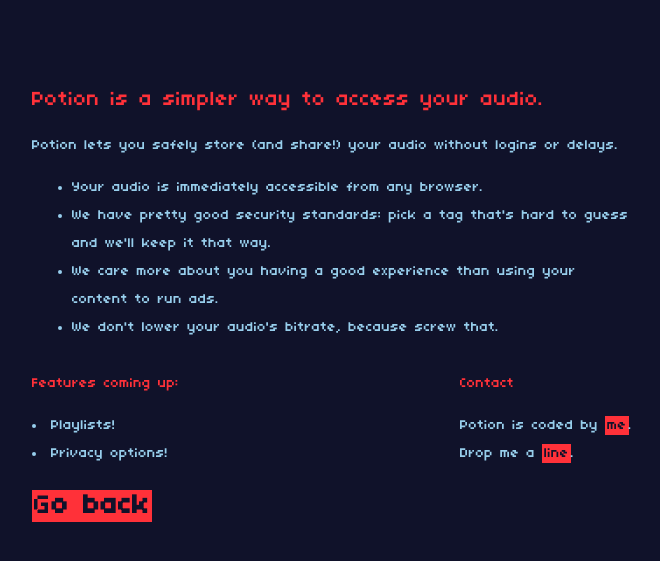
After one commit to glamrock/potion, a PHP site: page /about in a window 1280 px wide. The commit adds this page. Shown: the top 561 px of the page, without its empty margins (308-968 px from the left). Run offline with PHP 8.4, Linux system fonts and the light colour scheme.

Commit message:
Lookin' real

```diff
--- /dev/null
+++ b/about/index.php
@@ -0,0 +1,41 @@
+<!DOCTYPE html>
+<head>
+	<meta charset="UTF-8" />
+	<meta name="keywords" content="Potion" />
+	<meta name="description" content="Soundbytes" />
+	<link rel="icon" type="image/gif" href="../img/favicon.gif" />
+	<title>About Potion</title>
+	<link rel="stylesheet" href="../css/style.css" type="text/css" />
+</head>
+<body>
+	<div class="main" style="width:600px;margin-top:5%">
+		<p>
+			<h2>Potion is a simpler way to access your audio.</h2>
+			Potion lets you safely store (and share!) your audio without logins or delays.
+			<ul>
+				<li>Your audio is immediately accessible from any browser.</li>
+				<li>We have pretty good security standards: pick a tag that's hard to guess and we'll keep it that way.</li>
+				<li>We care more about you having a good experience than using your content to run ads.</li>
+				<li>We don't lower your audio's bitrate, because screw that.</li>
+			</ul>
+		</p>
+		<div style="float:left">
+			<p class="hot">Features coming up:</p>
+			<p>
+				<li>Playlists!</li>
+				<li>Privacy options!</li>
+			</p>
+		</div>
+		<div style="float:right">
+			<p class="hot">Contact</p>
+			<p>
+				Potion is coded by <a href="http://nadim.cc" target="_blank">me</a>.<br />
+				Drop me a <a href="mailto:contact@potion.io?subject=I love Potion!">line</a>.
+			</p>
+		</div>
+		<div style="margin-top:150px;">
+			<h1><a href="..">Go back</a></h1>
+		</div>
+	</div>
+</body>
+</html>
--- a/css/style.css
+++ b/css/style.css
@@ -6,8 +6,31 @@
 body {
 	background: #10122A;
 	margin: 1.4%;
-	font: 12px Verdana, Helvetica, Arial;
-	line-height: 2.6em;
+	font: 14px coder, Verdana, Helvetica, Arial;
+	line-height: 2em;
+	color: #97CEEC;
+}
+
+h2 {
+	font-weight: normal;
+	margin-top: 0;
+	color: #FF3139;
+}
+
+p.hot {
+	color: #FF3139;
+}
+
+a {
+	text-decoration: none;
+	color: #10122A;
+	background-color: #FF3139;
+	padding: 2px;
+}
+
+a:hover {
+	color: #FF3139;
+	background-color: #10122A;
 }
 
 div.main {
@@ -93,3 +116,9 @@ input {
 	display: none;
 	width: 230px;
 }
+
+a.about {
+	position: absolute;
+	bottom: 0;
+	right: 0;
+}
```
Also changed, not shown: index.php (renamed from index.html, +18 -1 lines), js/main.js (+29 -30 lines), process.php (+13 -12 lines).
